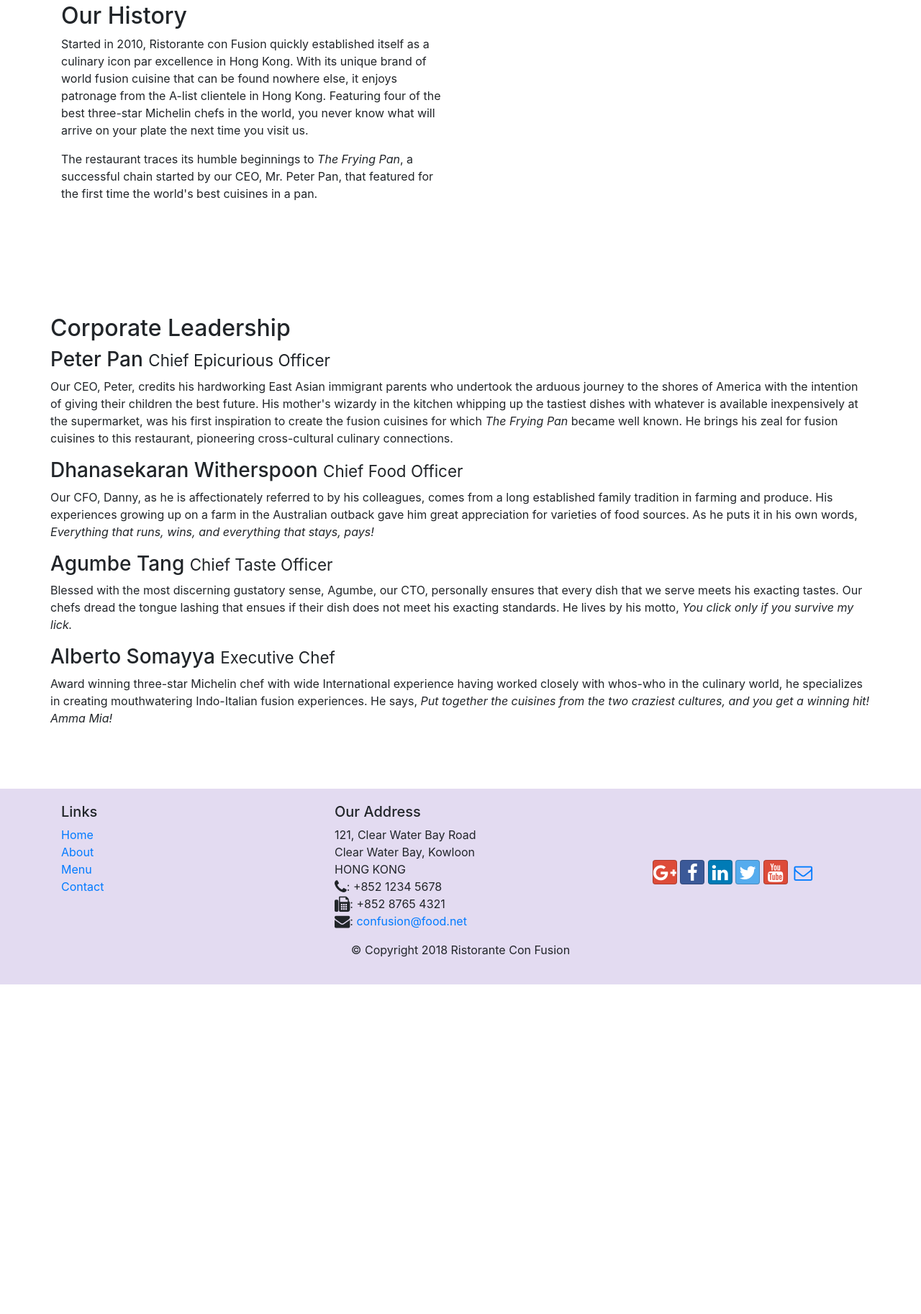
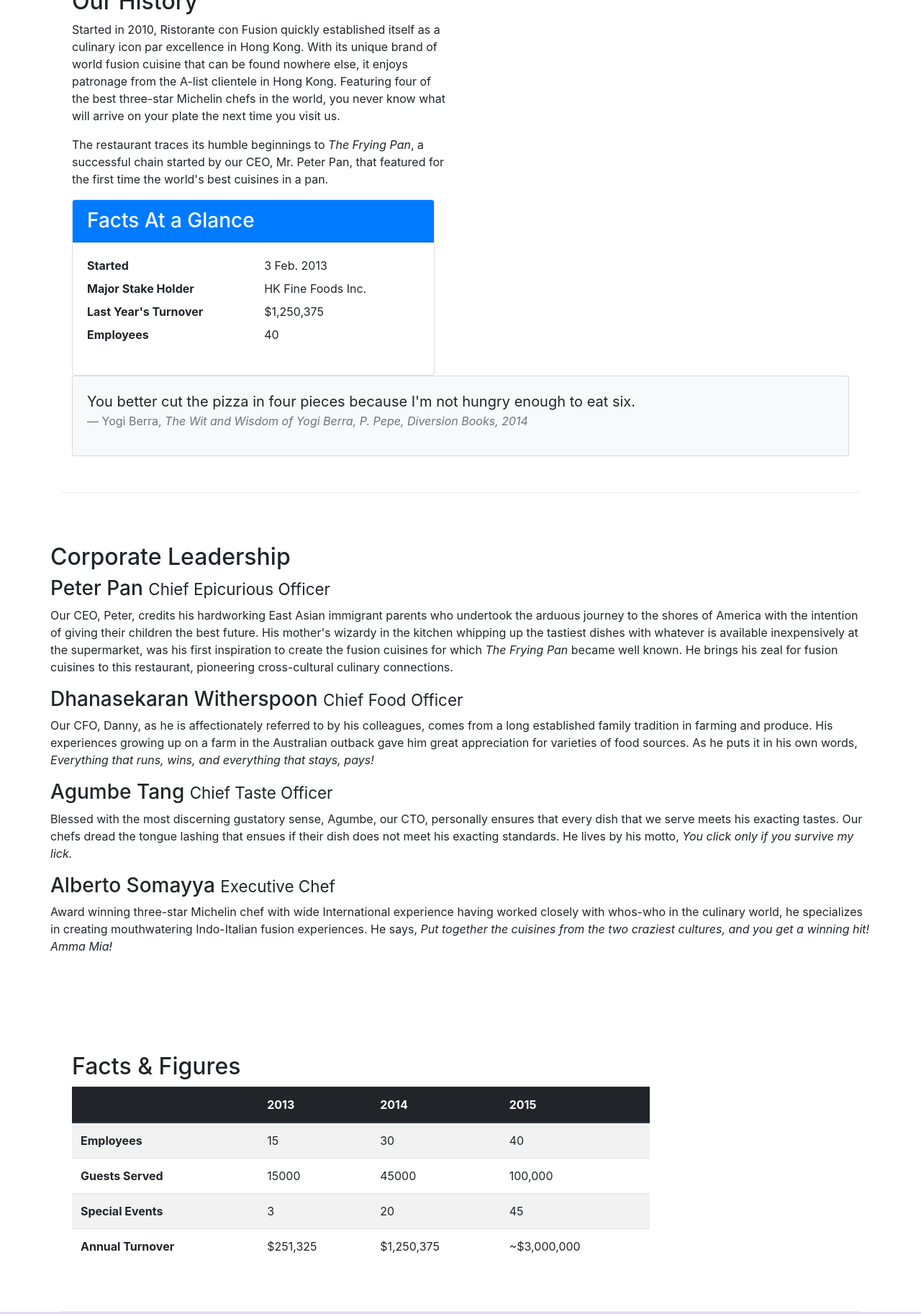
Before and after one commit to SanthoshVangapally/conFusion, a website: page aboutus.html in a window 1280 px wide. Shown: the part 482-2308 px from the top of the page at 72% size. Before the commit the page ends 1850 px from the top, so only its background shows below. Drawn offline with nearby package versions, Linux system fonts and the light colour scheme.

Commit message:
Tables & Cards

```diff
--- a/aboutus.html
+++ b/aboutus.html
@@ -58,13 +58,42 @@
         </div>
 
         <div class="container">
-        <div class="row content-s align-items-center">
-            <div class="col-12 col-sm-6">
+        <div class="row row-content">
+            <div class="col-sm-6">
                 <h2>Our History</h2>
                 <p>Started in 2010, Ristorante con Fusion quickly established itself as a culinary icon par excellence in Hong Kong. With its unique brand of world fusion cuisine that can be found nowhere else, it enjoys patronage from the A-list clientele in Hong Kong.  Featuring four of the best three-star Michelin chefs in the world, you never know what will arrive on your plate the next time you visit us.</p>
                 <p>The restaurant traces its humble beginnings to <em>The Frying Pan</em>, a successful chain started by our CEO, Mr. Peter Pan, that featured for the first time the world's best cuisines in a pan.</p>
             </div>
             <div>
+                <div class="col-sm-6">
+                    <div class="card">
+                        <h3 class="card-header bg-primary text-white">Facts At a Glance</h3>
+                        <div class="card-body">
+                            <dl class="row">
+                                <dt class="col-6">Started</dt>
+                                <dd class="col-6">3 Feb. 2013</dd>
+                                <dt class="col-6">Major Stake Holder</dt>
+                                <dd class="col-6">HK Fine Foods Inc.</dd>
+                                <dt class="col-6">Last Year's Turnover</dt>
+                                <dd class="col-6">$1,250,375</dd>
+                                <dt class="col-6">Employees</dt>
+                                <dd class="col-6">40</dd>
+                            </dl>
+                        </div>
+                    </div>
+                </div>
+            </div>
+            <div class="col-12">
+                <div class="card card-body bg-light">
+                    <blockquote class="blockquote">
+                        <p class="mb-0">You better cut the pizza in four pieces because
+                            I'm not hungry enough to eat six.</p>
+                        <footer class="blockquote-footer">Yogi Berra,
+                            <cite title="Source Title">The Wit and Wisdom of Yogi Berra,
+                            P. Pepe, Diversion Books, 2014</cite>
+                        </footer>
+                    </blockquote>
+                </div>
             </div>
         </div>
 
@@ -82,6 +111,52 @@
                 <p class="d-none d-sm-block">Award winning three-star Michelin chef with wide International experience having worked closely with whos-who in the culinary world, he specializes in creating mouthwatering Indo-Italian fusion experiences. He says, <em>Put together the cuisines from the two craziest cultures, and you get a winning hit! Amma Mia!</em></p>
             </div>
        </div>
+       <div class="row row-content">
+        <div class="col-12 col-sm-9">
+            <h2>Facts &amp; Figures</h2>
+            <div class="table-responsive">
+                <table class="table table-striped">
+                    <thead class="thead-dark">
+                        <tr>
+                            <th>&nbsp;</th>
+                            <th>2013</th>
+                            <th>2014</th>
+                            <th>2015</th>
+                        </tr>
+                    </thead>
+                    <tbody>
+                        <tr>
+                            <th>Employees</th>
+                            <td>15</td>
+                            <td>30</td>
+                            <td>40</td>
+                        </tr>
+                        <tr>
+                            <th>Guests Served</th>
+                            <td>15000</td>
+                            <td>45000</td>
+                            <td>100,000</td>
+                        </tr>
+                        <tr>
+                            <th>Special Events</th>
+                            <td>3</td>
+                            <td>20</td>
+                            <td>45</td>
+                        </tr>
+                        <tr>
+                            <th>Annual Turnover</th>
+                            <td>$251,325</td>
+                            <td>$1,250,375</td>
+                            <td>~$3,000,000</td>
+                        </tr>
+                    </tbody>
+                </table>
+            </div>
+        </div>
+         <div class="col-12 col-sm-3">
+        </div>
+   </div>
+
         </div>
 
     </div>
```
